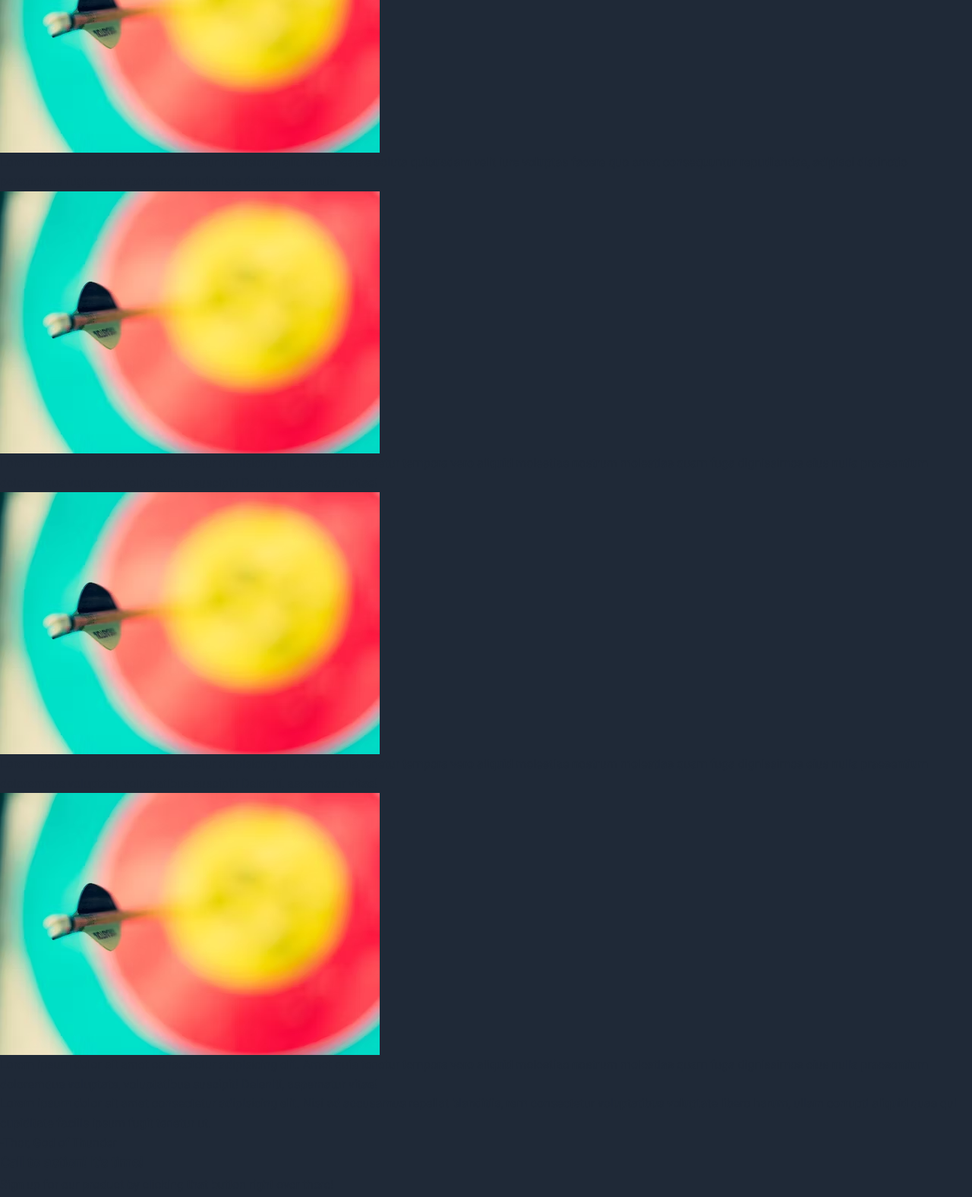
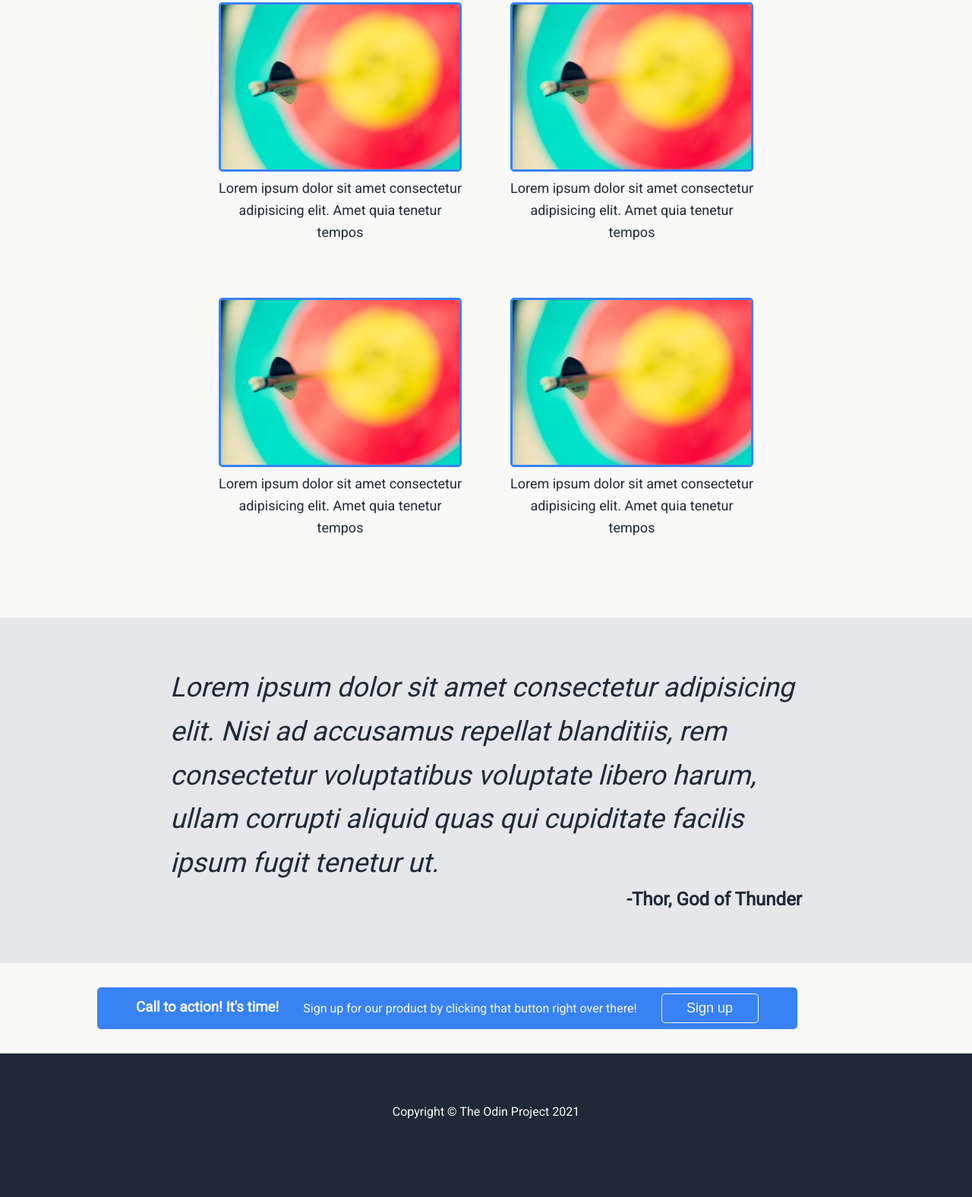
Before and after one commit to AcceptableDeveloper/odin-project-landing-page, a plain HTML site: page index.html in a window 1280 px wide. Shown: the part 712-2288 px from the top of the page at 76% size. After the commit the page ends 2252 px from the top, so only its background shows below. Drawn offline with Linux system fonts and the light colour scheme.

Commit message:
Finish adding html content and main styling

```diff
--- a/index.html
+++ b/index.html
@@ -9,7 +9,7 @@
   </head>
   <main>
     <body>
-      <header class="bg-clr-dark-blue clr-white header">
+      <header class="clr-white header">
         <h1 class="is-font-medium">Header Logo</h1>
         <ul class="is-font-small">
           <li><a>Header link one</a></li>
@@ -19,41 +19,51 @@
       </header>
 
       <main>
-        <section class="hero-section bg-clr-dark-blue clr-white">
+        <div class="section hero-section clr-white">
           <div class="hero-text-container">
             <h2 class="is-font-extra-large extra-bold">This website is awesome</h2>
             <p class="is-font-small">This website has some subtext that goes here under the main title. It's a smaller font and the color is lower contrast</p>
             <button class="is-font-small">Sign up</button>
           </div>
           <img src="assets/images/photo-1608503120873-61c4643f96b1.avif" alt="" />
-        </section>
-        <h3>Some random information.</h3>
-        <figure>
+        </div>
+        <div class="article-section section clr-dark-blue bg-clr-white">
+          <h3 class="clr-dark-blue is-font-large extra-bold">Some random information.</h3>
+          <div class="article-container section is-font-small">
+            <div class="article-content">
               <img src="assets/images/arrow-projecticle.avif" alt="" />
-          <figcaption>Lorem ipsum dolor sit amet, consectetur adipisicing elit. Nam beatae soluta quibusdam velit iure voluptas facere quo amet consequuntur repudiandae, adipisci distinctio perspiciatis fugiat est reprehenderit odio iste delectus veritatis.</figcaption>
-        </figure>
-        <figure>
+              <p>Lorem ipsum dolor sit amet consectetur adipisicing elit. Amet quia tenetur tempos</p>
+            </div>
+            <div class="article-content">
               <img src="assets/images/arrow-projecticle.avif" alt="" />
-          <figcaption>Lorem ipsum dolor sit amet consectetur adipisicing elit. Amet quia tenetur tempora vero aliquid molestiae nostrum molestias quam fuga dignissimos eius nulla praesentium doloremque voluptate, voluptatibus suscipit! Deleniti, aspernatur vitae!</figcaption>
-        </figure>
-        <figure>
+              <p>Lorem ipsum dolor sit amet consectetur adipisicing elit. Amet quia tenetur tempos</p>
+            </div>
+            <div class="article-content">
               <img src="assets/images/arrow-projecticle.avif" alt="" />
-          <figcaption>Lorem ipsum dolor sit amet consectetur adipisicing elit. Amet quia tenetur tempora vero aliquid molestiae nostrum molestias quam fuga dignissimos eius nulla praesentium doloremque voluptate, voluptatibus suscipit! Deleniti, aspernatur vitae!</figcaption>
-        </figure>
-        <figure>
+              <p>Lorem ipsum dolor sit amet consectetur adipisicing elit. Amet quia tenetur tempos</p>
+            </div>
+            <div class="article-content">
               <img src="assets/images/arrow-projecticle.avif" alt="" />
-          <figcaption>Lorem ipsum dolor sit amet consectetur adipisicing elit. Amet quia tenetur tempora vero aliquid molestiae nostrum molestias quam fuga dignissimos eius nulla praesentium doloremque voluptate, voluptatibus suscipit! Deleniti, aspernatur vitae!</figcaption>
-        </figure>
+              <p>Lorem ipsum dolor sit amet consectetur adipisicing elit. Amet quia tenetur tempos</p>
+            </div>
+          </div>
+        </div>
 
-        <p>Lorem ipsum dolor sit amet consectetur adipisicing elit. Nisi ad accusamus repellat blanditiis, rem consectetur voluptatibus voluptate libero harum, ullam corrupti aliquid quas qui cupiditate facilis ipsum fugit tenetur ut.</p>
-        <p>-Thor, God of Thunder</p>
+        <div class="quote-section section bg-clr-gray">
+          <p class="is-font-large"><em>Lorem ipsum dolor sit amet consectetur adipisicing elit. Nisi ad accusamus repellat blanditiis, rem consectetur voluptatibus voluptate libero harum, ullam corrupti aliquid quas qui cupiditate facilis ipsum fugit tenetur ut.</em></p>
+          <p class="is-font-medium bg-clr-gray"><strong>-Thor, God of Thunder</strong></p>
+        </div>
 
+        <div class="section action-section clr-white bg-clr-white">
+          <div class="action-contents bg-clr-light-blue">
             <h3>Call to action! It's time!</h3>
             <p>Sign up for our product by clicking that button right over there!</p>
-        <button>Sign up</button>
+            <button class="is-font-small button-inverse-border">Sign up</button>
+          </div>
+        </div>
       </main>
 
-      <footer>Copyright &copy; The Odin Project 2021</footer>
+      <footer class="clr-white">Copyright &copy; The Odin Project 2021</footer>
     </body>
   </main>
 </html>
--- a/styles.css
+++ b/styles.css
@@ -80,6 +80,18 @@ button {
     background-color: #1F2937;
 }
 
+.bg-clr-white {
+    background-color: #F9FAF8;
+}
+
+.bg-clr-gray {
+    background-color: #E5E7EB;
+}
+
+.bg-clr-light-blue {
+    background-color: #3882F6;
+}
+
 .header {
     display: flex;
     justify-content: space-between;
@@ -87,6 +99,12 @@ button {
     flex-wrap: wrap;
     padding: 1rem 8rem;
     margin-bottom: 4rem;
+}
+
+footer {
+    display: flex;
+    justify-content: center;
+    padding: 4rem;
 }
 
 .header ul {
@@ -97,13 +115,69 @@ button {
     margin: .5rem;
 }
 
-section {
+.section {
     display: flex;
-    gap: 2em;
     justify-content: space-between;
     padding: 2rem 8rem;
 }
 
+/* Hero Section */
 .hero-text-container {
     align-self: top;
+    height: auto;
+    width: fit-content;
+    padding: 2rem;
 }
+
+/* Article Section */
+.article-section {
+    flex-direction: column;
+    align-items: center;
+}
+
+.article-content {
+    display: flex;
+    flex-direction: column;
+    width: 20rem;
+    margin: 2rem;
+}
+
+.article-container {
+    display: flex;
+    flex-wrap: wrap;
+}
+
+.article-content > img {
+    border: solid 3px #3882F6;
+    border-radius: 5px;
+}
+
+.article-content > p {
+    text-align: center;
+    margin: .5rem 0;
+}
+
+/* Quote Section */
+.quote-section {
+    display: flex;
+    flex-direction: column;
+    justify-content: center;
+    padding: 4rem;
+}
+
+.quote-section p {
+    display:flex;
+    justify-content: right;
+    padding: 0 10rem;
+}
+
+/* Action Section */
+.action-contents {
+    display: flex;
+    justify-content: center;
+    align-items: center;
+    width: 90%;
+    height: 90%;
+    gap: 2rem;
+    border-radius: 5px;
+}
```
Lines whose indentation alone changed are shown as unchanged.
